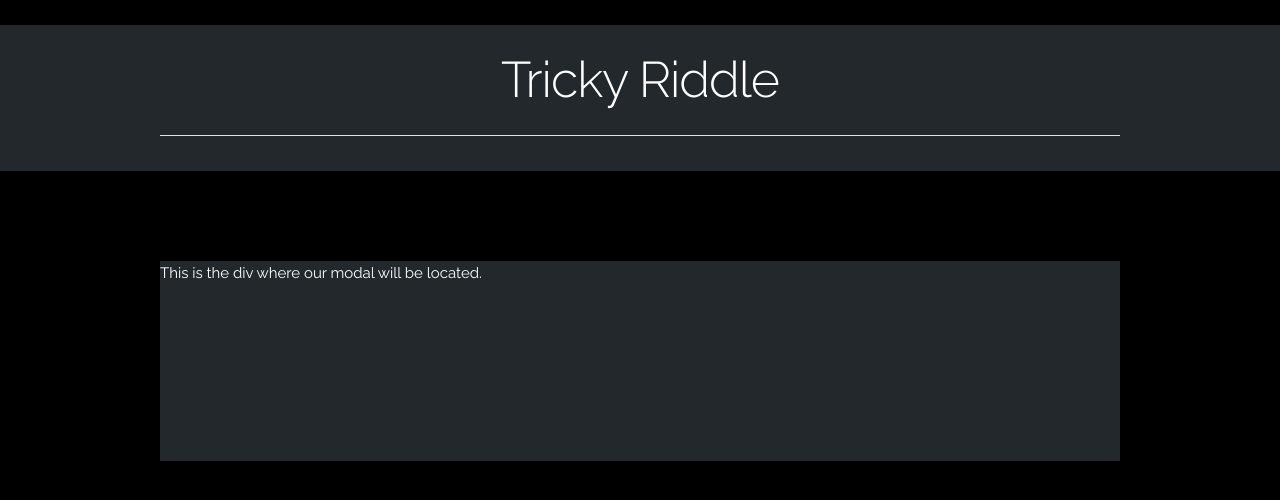
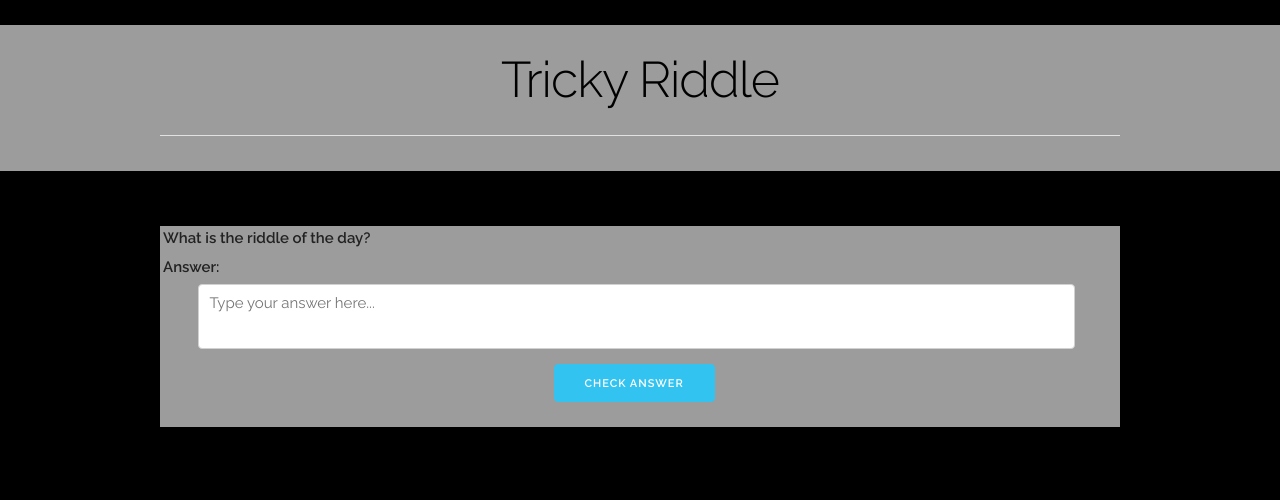
Before and after one commit to marissa-a-darr/daily-riddle, a plain HTML site: page index.html in a window 1280 px wide. Drawn offline with Linux system fonts and the light colour scheme.

Commit message:
added card to main page and fixed the form styling

```diff
--- a/assets/css/style.css
+++ b/assets/css/style.css
@@ -8,21 +8,32 @@ html {
 }
 
 header {
-    background-color: rgba(119, 136, 153, 0.296);
+    background-color: rgba(255, 255, 255, 0.613);
 }
  h1 {
     position: relative;
     top: 25px;
-    color: white;
+    color: black;
  }
 
- #modal-placement {
-    background-color: rgba(119, 136, 153, 0.296);
-    position: relative;
-    top: 90px;
-    height: 200px;
+ #card-placement{
+    background-color: rgba(255, 255, 255, 0.613);
+    margin-top: 55px;
  }
 
- p {
-    color: white
+ textarea {
+    margin-left: 10px;
+    margin-right: 50px;
+    resize: none;
  }
+
+ .button-primary{
+    margin: 0;
+    position: relative;
+    top: 78%;
+    left: 41%
+ }
+
+ label {
+    margin-left: 3px;
+ }
--- a/index.html
+++ b/index.html
@@ -28,8 +28,17 @@
     </header>
 
     <main>
-        <div class="container" id="modal-placement">
-            <p>This is the div where our modal will be located.</p>
+        <div class="container" id="card-placement">
+            <form>
+                <div class="row">
+                  <div class="twelve columns">
+                    <label for="exampleEmailInput">What is the riddle of the day?</label>
+                    <span class="u-full-width" id="riddleBox"></span>
+                  </div>
+                <label for="exampleMessage">Answer:</label>
+                <textarea class="eleven columns" placeholder="Type your answer here..." id="userAnswer"></textarea>
+                <input class="button-primary" id=submitBtn type="submit" value="Check Answer">
+              </form>
         </div>
     </main>
 <script src="assets/script.js"></script>
```
